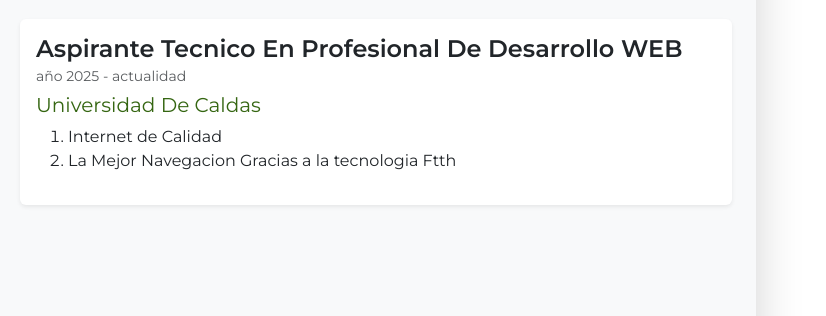
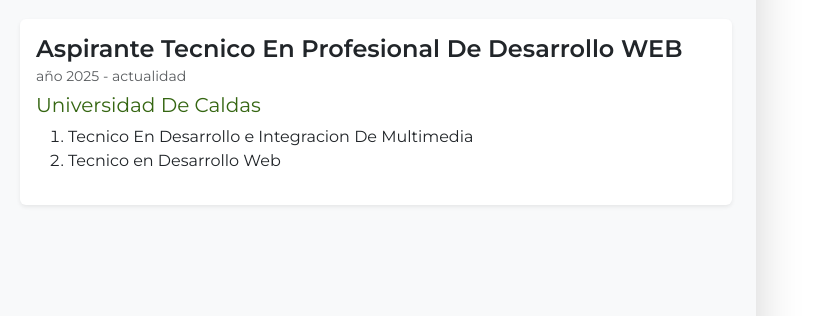
Before and after one commit to OscarJHF/OscarJHF.github.io, a plain HTML site: page hoja_de_vida.html in a window 1280 px wide. Shown: the part 392-708 px from the top of the page, 454-1280 px from the left. Drawn offline with nearby package versions, Linux system fonts and the light colour scheme.

Commit message:
oscarjhf.github.io

```diff
--- a/hoja_de_vida.html
+++ b/hoja_de_vida.html
@@ -124,9 +124,11 @@
                                             Universidad De Caldas
                                         </h5>
                                        <ol>
-                                            <li>Internet de Calidad</li>
+                                            <li>Tecnico En Desarrollo e Integracion De Multimedia</li>
 
-                                            <li>La Mejor Navegacion Gracias a la tecnologia Ftth</li>
+                                            <li>Tecnico en Desarrollo Web</li>
+
+
 
                                         </ol>
                                     </div>
```
